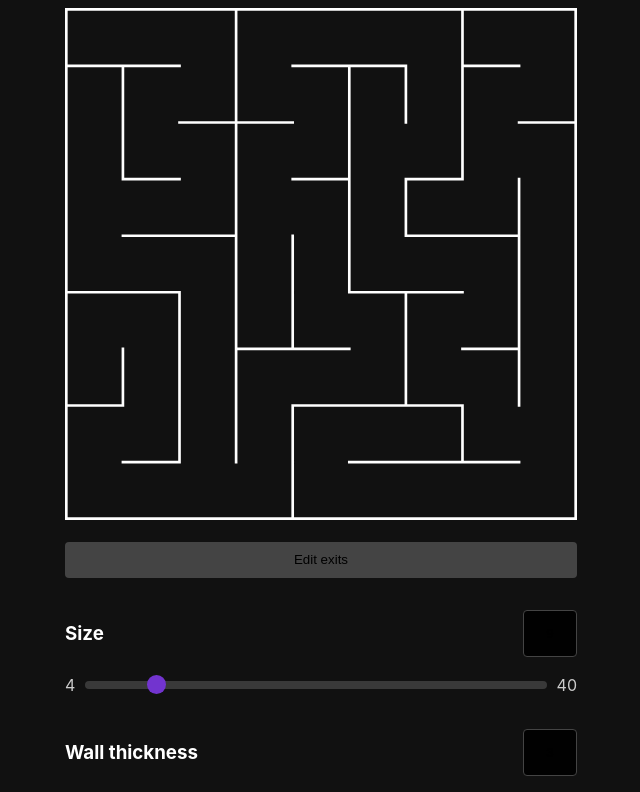
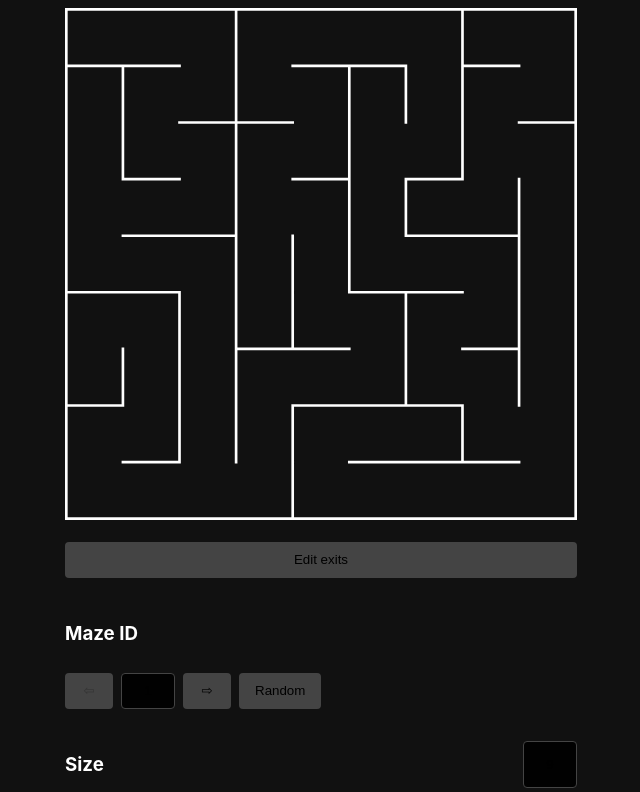
Before and after one commit to KaroCodes/MazeMaker, a React (Vite) app: page / in a window 1280 px wide. Shown: the top 792 px of the page, without its empty margins (319-959 px from the left). Built offline with nearby package versions, Linux system fonts and the light colour scheme.

Commit message:
ID picker done

```diff
--- a/src/MazeApp.css
+++ b/src/MazeApp.css
@@ -85,6 +85,7 @@ button.primary:hover:enabled {
     display: flex;
     flex-direction: row;
     justify-content: flex-start;
+    column-gap: 8px;
 }
 
 .header {
--- a/src/MazeApp.tsx
+++ b/src/MazeApp.tsx
@@ -4,6 +4,7 @@ import EditableMaze from './editable_maze/EditableMaze';
 import { DEFAULT_ID, DEFAULT_SIZE, DEFAULT_THICKNESS, MAX_ID, MAX_SIZE, MAX_THICKNESS, MIN_ID, MIN_SIZE, MIN_THICKNESS, MazeAppPresenter } from './maze_app_presenter';
 import { Slider } from './ui/slider/Slider';
 import { NumericInput } from './ui/numericinput/NumericInput';
+import { randomInt } from './util/random';
 
 export type MazeAppProps = {
     presenter: MazeAppPresenter,
@@ -35,30 +36,27 @@ function MazeApp({ presenter }: MazeAppProps) {
                     {editing ? 'Done ✓' : 'Edit exits'}
                 </button>
 
-                {/* <div className='header'>
+                <div className='header'>
                     <h3>Maze ID</h3>
                 </div>
                 <div className='picker'>
-                    <button onClick={() => setMaze(presenter.getPreviousMaze())}
-                        disabled={!presenter.canGetPreviousMaze()}>
+                    <button onClick={() => setId(id - 1)}
+                        disabled={id <= MIN_ID}>
                         &#8678;
                     </button>
-                    <input type='number' value={maze.id}
-                        min={MIN_ID} max={MAX_ID}
-                        onChange={(e) => {
-                            const id = Number(e.target.value) || undefined;
-                            console.log(id)
-                            setMaze(presenter.getMaze({ id }));
-                        }} />
-                    <button onClick={() => setMaze(presenter.getNextMaze())}
-                        disabled={!presenter.canGetNextMaze()}>
+                    <NumericInput
+                        min={MIN_ID}
+                        max={MAX_ID}
+                        value={id}
+                        onChange={setId} />
+                    <button onClick={() => setId(id + 1)}
+                        disabled={id >= MAX_ID}>
                         &#8680;
                     </button>
-                    <button onClick={() => setMaze(presenter.getRandomMaze())}>
+                    <button onClick={() => setId(randomInt(MIN_ID, MAX_ID))}>
                         Random
                     </button>
-                </div> */}
-
+                </div>
 
                 <div className='header'>
                     <h3>Size</h3>
--- a/src/maze_app_presenter.ts
+++ b/src/maze_app_presenter.ts
@@ -3,7 +3,6 @@ import { Maze } from "./maze/maze";
 import { MazeConverter } from "./maze/maze_converter";
 import { MazeGenerator } from "./maze/maze_generator";
 import { commandsToPath } from "./util/command";
-import { randomInt } from "./util/random";
 
 export const MIN_ID = 1;
 export const MAX_ID = 9999;
@@ -44,54 +43,6 @@ export class MazeAppPresenter {
         });
     }
 
-    getRandomMaze(): Maze {
-        const id = randomInt(MIN_ID, MAX_ID);
-        this.maze = this.getMaze({ id });
-        return this.maze;
-    }
-
-    canGetPreviousMaze(): boolean {
-        return this.maze.id > MIN_ID;
-    }
-
-    canGetNextMaze(): boolean {
-        return this.maze.id < MAX_ID;
-    }
-
-    getPreviousMaze(): Maze {
-        const id = this.maze.id - 1;
-        this.maze = this.getMaze({ id });
-        return this.maze;
-    }
-
-    getNextMaze(): Maze {
-        const id = this.maze.id + 1;
-        this.maze = this.getMaze({ id });
-        return this.maze;
-    }
-
-    canSizeDown(): boolean {
-        return this.maze.size > MIN_SIZE;
-    }
-
-    canSizeUp(): boolean {
-        return this.maze.size < MAX_SIZE;
-    }
-
-    sizeDown(): Maze {
-        const { id, size: oldSize } = this.maze;
-        const size = Math.max(oldSize - 1, MIN_SIZE);
-        this.maze = this.getMaze({ id, size });
-        return this.maze;
-    }
-
-    sizeUp(): Maze {
-        const { id, size: oldSize } = this.maze;
-        const size = Math.min(oldSize + 1, MAX_SIZE);
-        this.maze = this.getMaze({ id, size });
-        return this.maze;
-    }
-
     download(wallThickness: number) {
         const content = this.getSvgContent(wallThickness);
         this.downloadSVG(content, 'maze.svg');
--- a/src/ui/numericinput/NumericInput.tsx
+++ b/src/ui/numericinput/NumericInput.tsx
@@ -28,6 +28,7 @@ export function NumericInput({
         <input className={isValidInput(Number(value)) ? '' : 'invalid'}
             type='text' value={value} min={min} max={max}
             onChange={(e) => {
+                e.preventDefault();
                 const v = e.target.value;
                 if (isEmptyOrNumber(v)) {
                     setValue(v || '');
```
